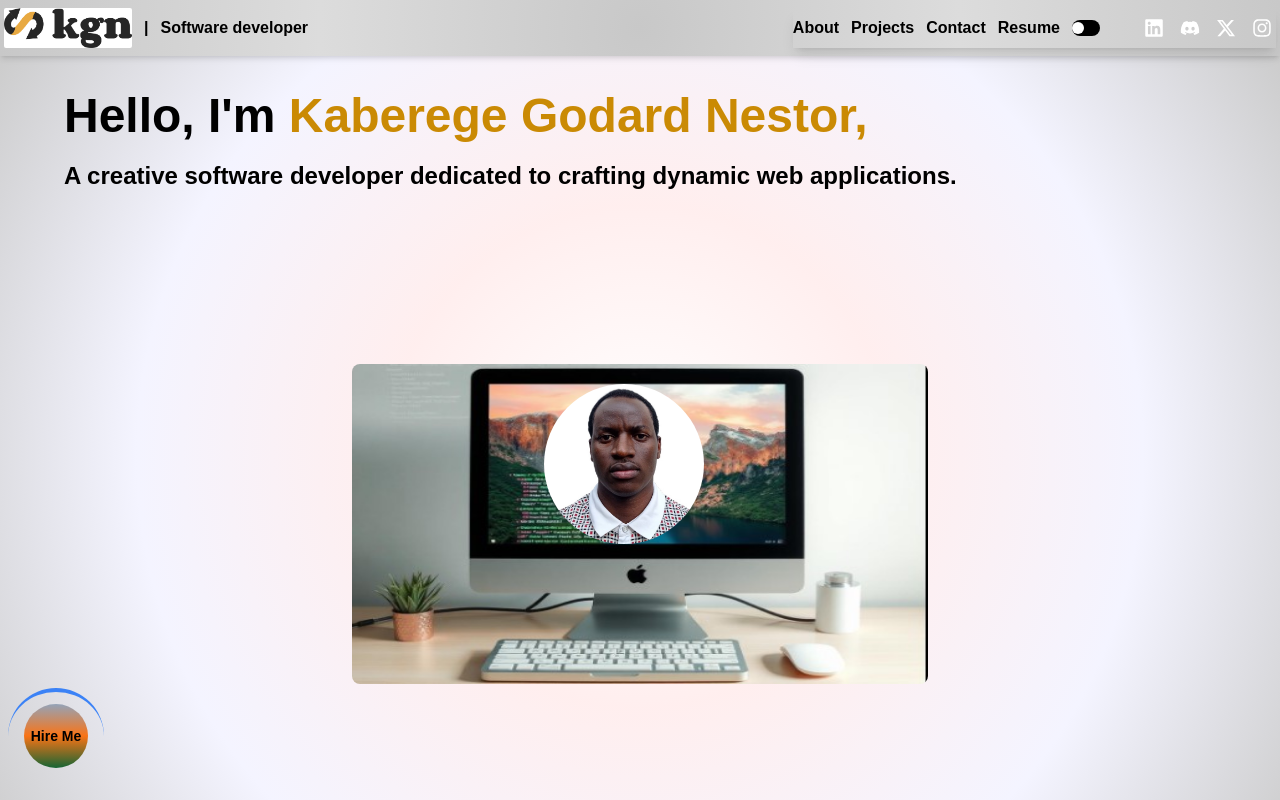
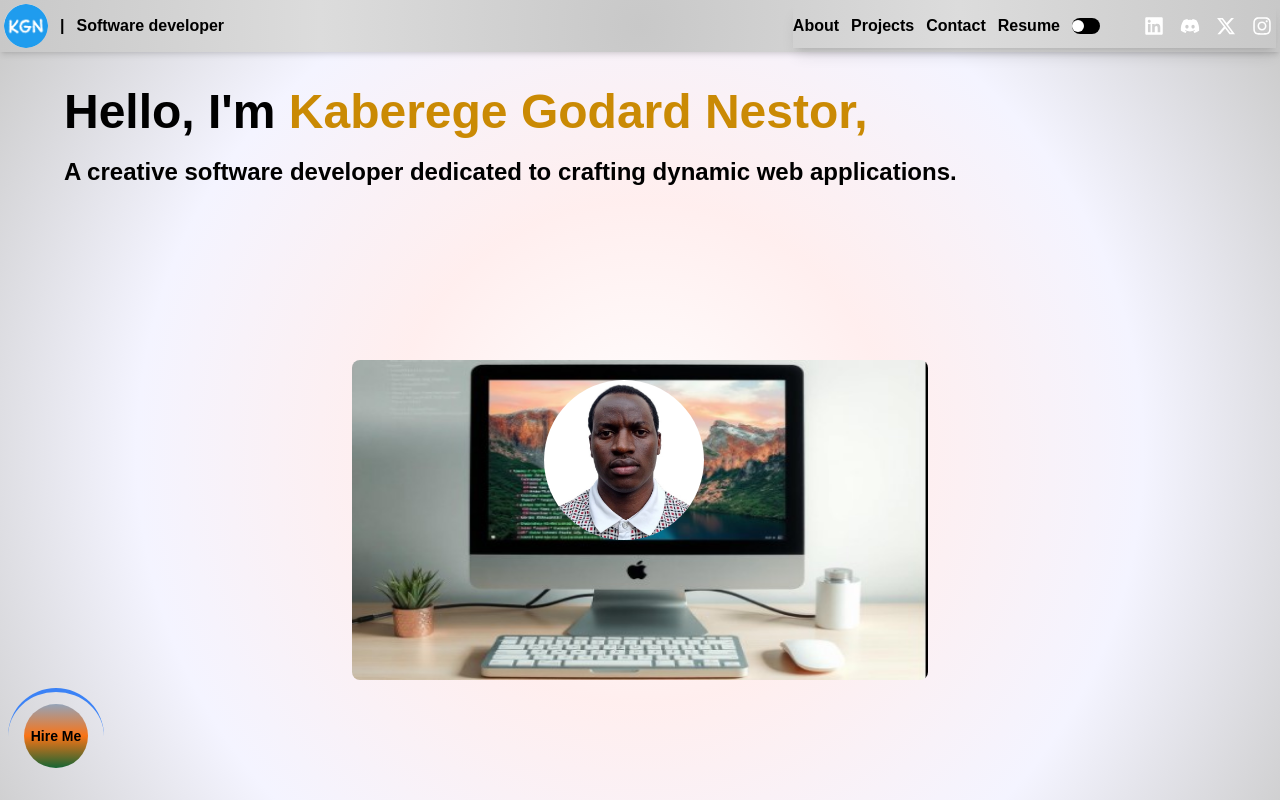
Before and after one commit to kaberege/kgn-fe-reactjs, a React (Vite) app in the folder kgn-portfolio/: page / in a window 1280 px wide. Shown: the top 800 px of the page. Built offline with nearby package versions, Linux system fonts and the light colour scheme.

Commit message:
added new logo image

```diff
--- a/kgn-portfolio/src/components/Header.jsx
+++ b/kgn-portfolio/src/components/Header.jsx
@@ -1,7 +1,7 @@
 
 
 import React, { useState } from 'react';
-import logo from "../assets/logo-png2.png";
+import favicon from "../assets/favicon.jpg";
 import { FaXTwitter } from "react-icons/fa6";
 import { FaBars, FaWindowClose, FaLinkedin, FaDiscord, FaInstagram } from "react-icons/fa";
 
@@ -12,13 +12,13 @@ export default function Header({ mode, handleMode }) {
     return (
         <header className='sticky top-0  z-10 '>
             <nav className={`${mode ? "dark-nav" : "light-nav"} shadow-md transition-colors duration-300`}>
-                <div className='max-w-7xl mx-auto flex flex-row p-1 sm:py-2 max-xl:px-2 '>
+                <div className='max-w-7xl mx-auto flex flex-row p-1 max-xl:px-2 '>
                     <div className='flex flex-row flex-grow items-center'>
                         <img
-                            src={logo}
+                            src={favicon}
                             alt="kgn logo"
                             title='kgn logo'
-                            className='w-24 h-7 sm:w-32 sm:h-10 cursor-pointer rounded-sm' />
+                            className='w-7 h-7 sm:w-11 sm:h-11 cursor-pointer rounded-full' />
                         <p className='max-lg:hidden dark:text-white font-bold transition-colors duration-300'>
                             <span className='mx-3'>|</span>
                             Software developer
@@ -26,7 +26,7 @@ export default function Header({ mode, handleMode }) {
                     </div>
                     <div
                         onClick={() => setHideNav(false)}
-                        className=' flex text-2xl items-center justify-center sm:hidden font-bold flex-row w-9 h-9 hover:bg-slate-400 rounded-full cursor-pointer' >
+                        className=' flex text-xl items-center justify-center sm:hidden font-bold flex-row w-7 h-7 hover:bg-slate-400 rounded-full cursor-pointer' >
                         <FaBars className='dark:text-white' />
                     </div>
                     <div
@@ -35,7 +35,7 @@ export default function Header({ mode, handleMode }) {
                     >
                         <div
                             onClick={() => setHideNav(true)}
-                            className=' flex text-2xl items-center justify-center ml-auto sm:hidden font-bold w-9 h-9 hover:bg-slate-400 rounded-full cursor-pointer' >
+                            className=' flex text-xl items-center justify-center ml-auto sm:hidden font-bold w-7 h-7 hover:bg-slate-400 rounded-full cursor-pointer' >
                             <FaWindowClose className='dark:text-white' />
                         </div>
                         <ul className="flex flex-row max-sm:flex-col items-center gap-3 max-sm:gap-5 max-sm:mt-8">
```
Also changed, not shown: kgn-portfolio/src/assets/favicon.jpg (added).
